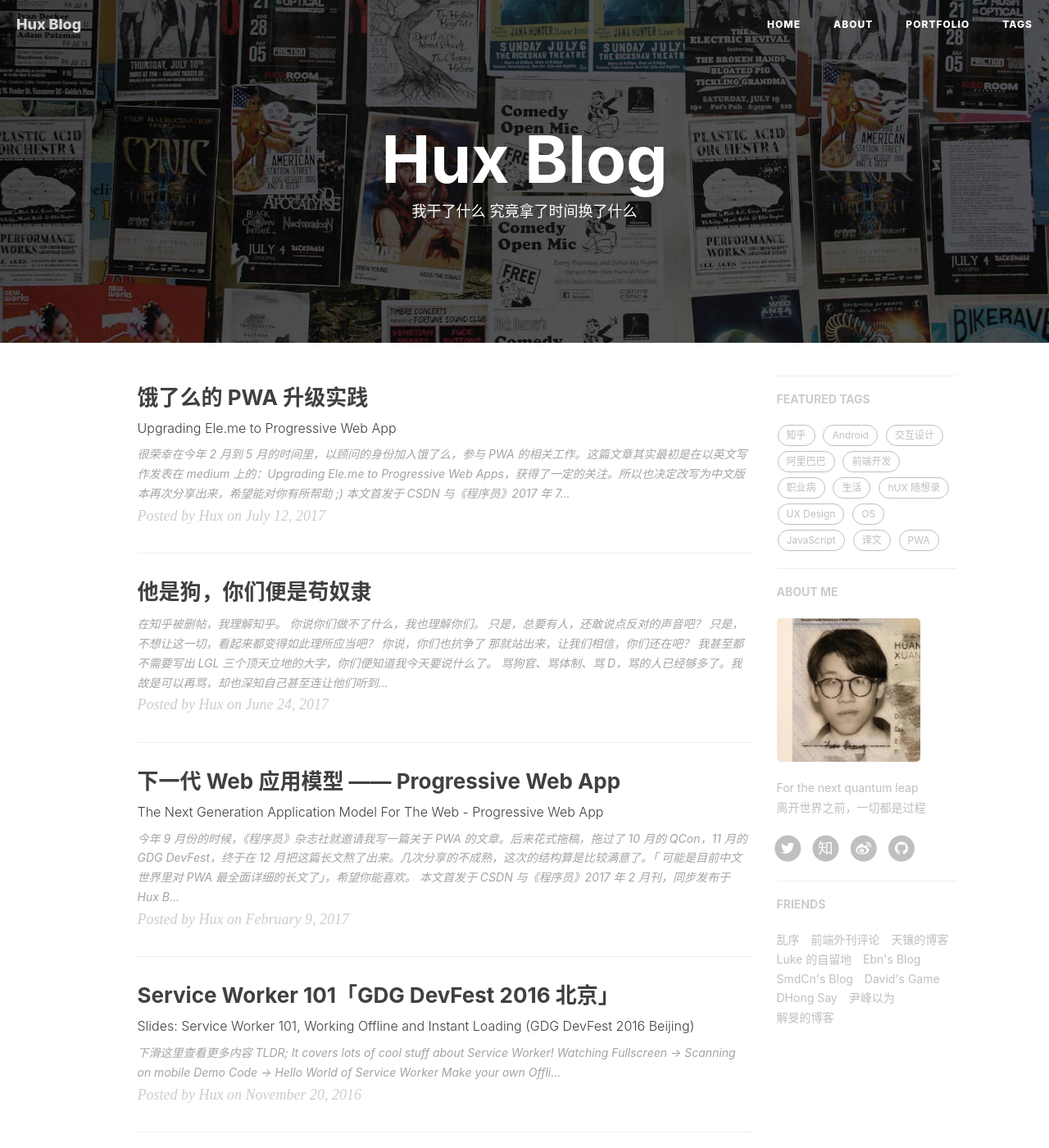
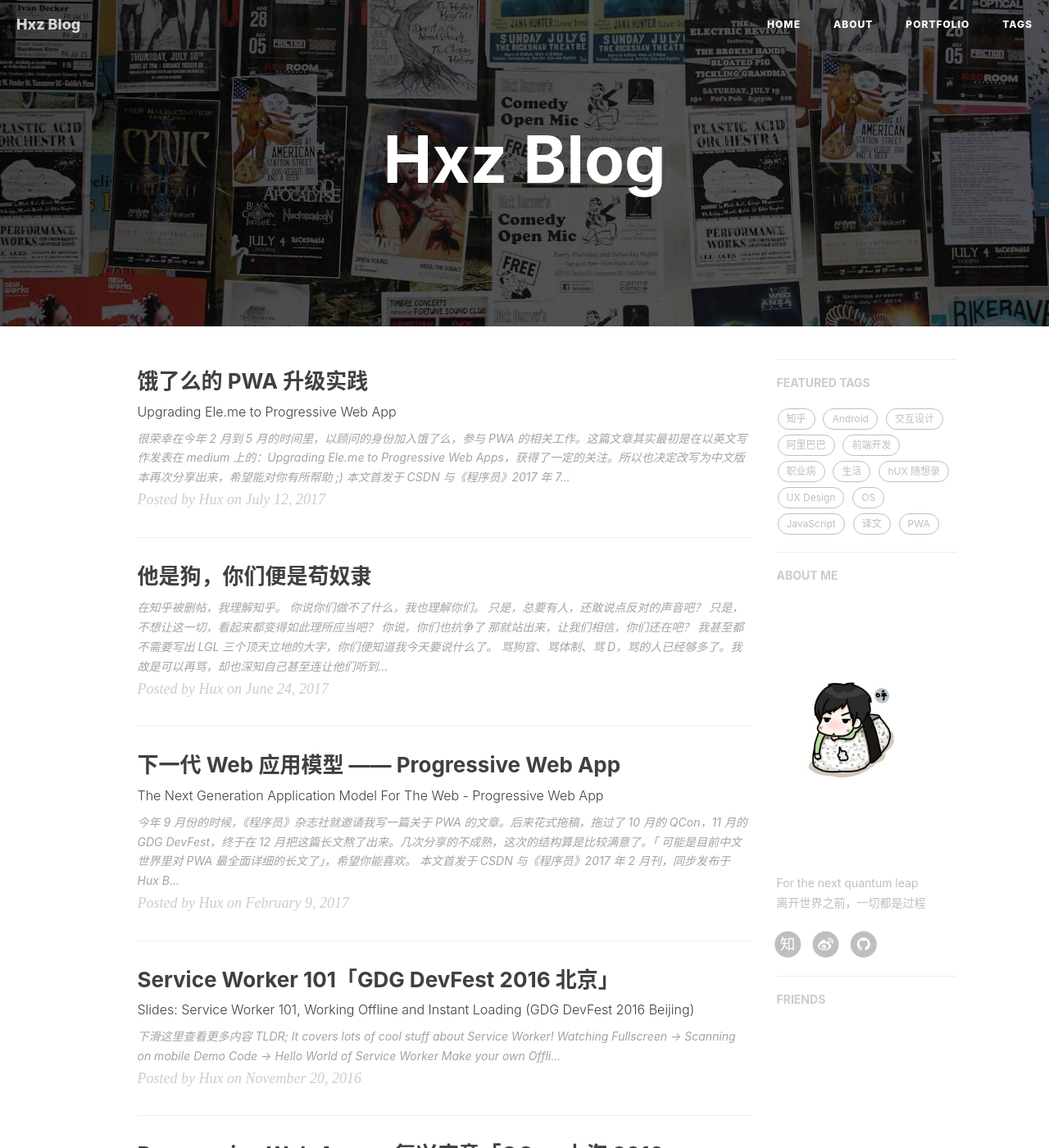
Before and after one commit to abchexuzheng/abchexuzheng.github.io, a Jekyll site: the page built from index.html, in a window 1280 px wide and 1400 px high. Shown: the whole window at 82% size. Built offline with Jekyll 4.4.1, drawn with Linux system fonts in a browser that asks for light colours; nearby versions of some CDN libraries; the list of posts is cut into pages by our own code; comment, search, counter and statistics services are not loaded; some of the changed lines change nothing that is shown; some of the changed text lies outside the part shown.

Commit message:
修改配置

```diff
--- a/_config.yml
+++ b/_config.yml
@@ -1,11 +1,11 @@
 # Site settings
-title: Hux Blog
-SEOTitle: 黄玄的博客 | Hux Blog
+title: Hxz Blog
+SEOTitle: 贺许正的博客 | Hxz Blog
 header-img: img/home-bg.jpg
-email: huxpro@gmail.com
+email: abchexuzheng@163.com
 description: "关于前端与设计、黑客与画家 | 黄玄，Web & Mobile Lover，Software Engineer，UX Designer | 这里是 @Hux黄玄 的个人博客，与你一起发现更大的世界。"
-keyword: "黄玄, Hux黄玄, Hux, 鬼栈, huxpro, @huxpro, 黄玄的博客, Hux Blog, 博客, 个人网站, 互联网, Web, JavaScript, 前端, 设计"
-url: "https://huangxuan.me"              # your host, for absolute URL
+keyword: "贺许正, Hxz贺许正, Hxz, 贺许正的博客, Hxz Blog, 博客, 个人网站, 互联网, Web, JavaScript, 前端, 设计"
+url: "https://hexuzheng.me"              # your host, for absolute URL
 baseurl: ""                             # for example, '/blog' if your blog hosted on 'host/blog'
 
 # Publish posts or collection documents with a future date.
@@ -13,10 +13,10 @@ future: true
 
 # SNS settings
 RSS: false
-weibo_username:     huxpro
-zhihu_username:     huxpro
-github_username:    huxpro
-twitter_username:   huxpro
+weibo_username:     hexuzheng
+zhihu_username:     abchexuzheng
+github_username:    abchexuzheng
+# twitter_username:   huxpro
 #facebook_username:  huxpro
 #linkedin_username:  firstname-lastname-idxxxx
 
@@ -91,38 +91,38 @@ service-worker: true
 
 # Friends
 friends: [
-    {
+    # {
     #     title: "Su",
     #     href: "http://su.gallery/"
     # },{
-        title: "乱序",
-        href: "http://mida.re/"
-    },{
-        title: "前端外刊评论",
-        href: "http://qianduan.guru/"
-    },{
-        title: "天镶的博客",
-        href: "http://lingyu.wang/"
-    },{
-        title: "Luke 的自留地",
-        href: "http://hmqk1995.github.io"
-    },{
-        title: "Ebn's Blog",
-        href: "http://ebnbin.com/"
-    },{
-        title: "SmdCn's Blog",
-        href: "http://blog.smdcn.net"
-    },{
-        title: "David's Game",
-        href: "https://www.ruoyaowu.com/"
-    },{
-        title: "DHong Say",
-        href: "http://dhong.co"
-    },{
-        title: "尹峰以为",
-        href: "http://ingf.github.io/"
-    },{
-        title: "解旻的博客",
-        href: "http://xieminis.me/"
-    }
+    #     title: "乱序",
+    #     href: "http://mida.re/"
+    # },{
+    #     title: "前端外刊评论",
+    #     href: "http://qianduan.guru/"
+    # },{
+    #     title: "天镶的博客",
+    #     href: "http://lingyu.wang/"
+    # },{
+    #     title: "Luke 的自留地",
+    #     href: "http://hmqk1995.github.io"
+    # },{
+    #     title: "Ebn's Blog",
+    #     href: "http://ebnbin.com/"
+    # },{
+    #     title: "SmdCn's Blog",
+    #     href: "http://blog.smdcn.net"
+    # },{
+    #     title: "David's Game",
+    #     href: "https://www.ruoyaowu.com/"
+    # },{
+    #     title: "DHong Say",
+    #     href: "http://dhong.co"
+    # },{
+    #     title: "尹峰以为",
+    #     href: "http://ingf.github.io/"
+    # },{
+    #     title: "解旻的博客",
+    #     href: "http://xieminis.me/"
+    # }
 ]
--- a/index.html
+++ b/index.html
@@ -1,6 +1,6 @@
 ---
 layout: page
-description: "我干了什么 究竟拿了时间换了什么"
+description: ""
 ---
 
 {% for post in paginator.posts %}
```
Also changed, not shown: img/avatar-hux-home.jpg, img/avatar-hux-ny.jpg, img/avatar-hux.jpg.
